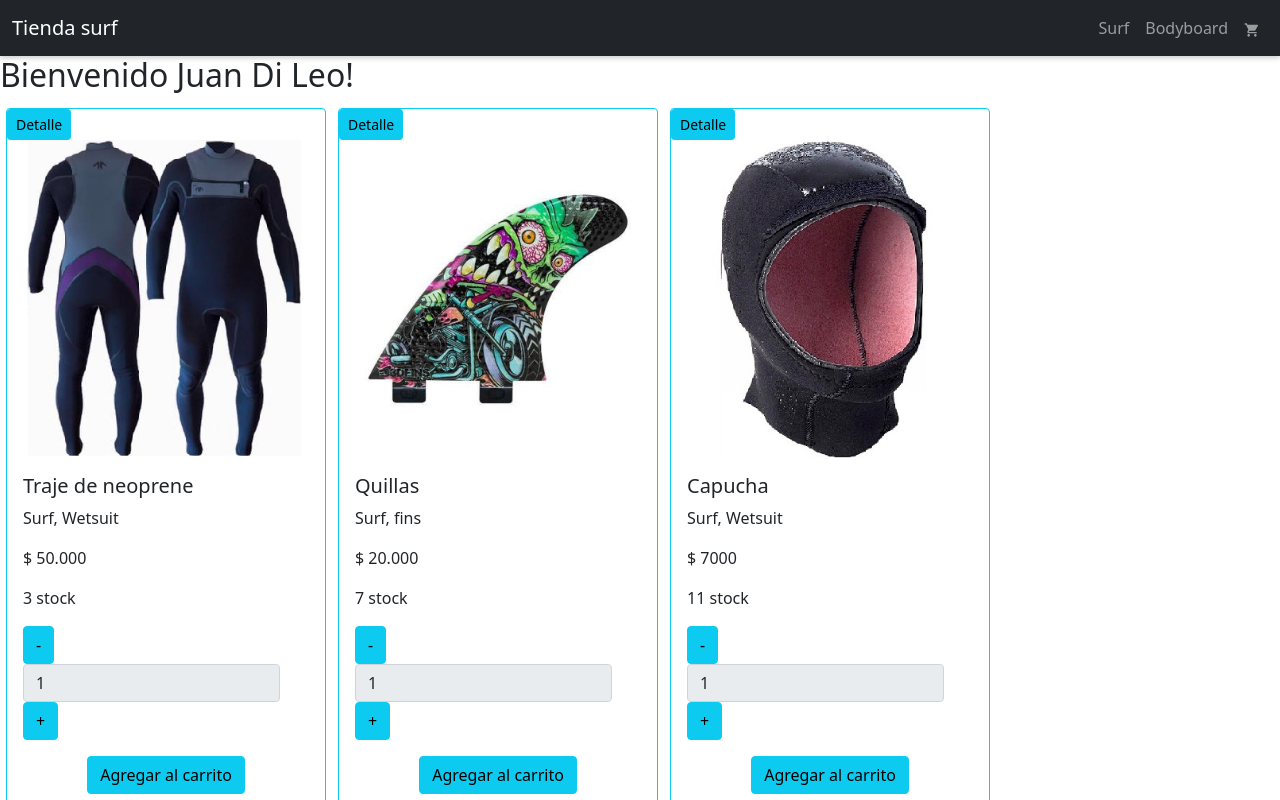
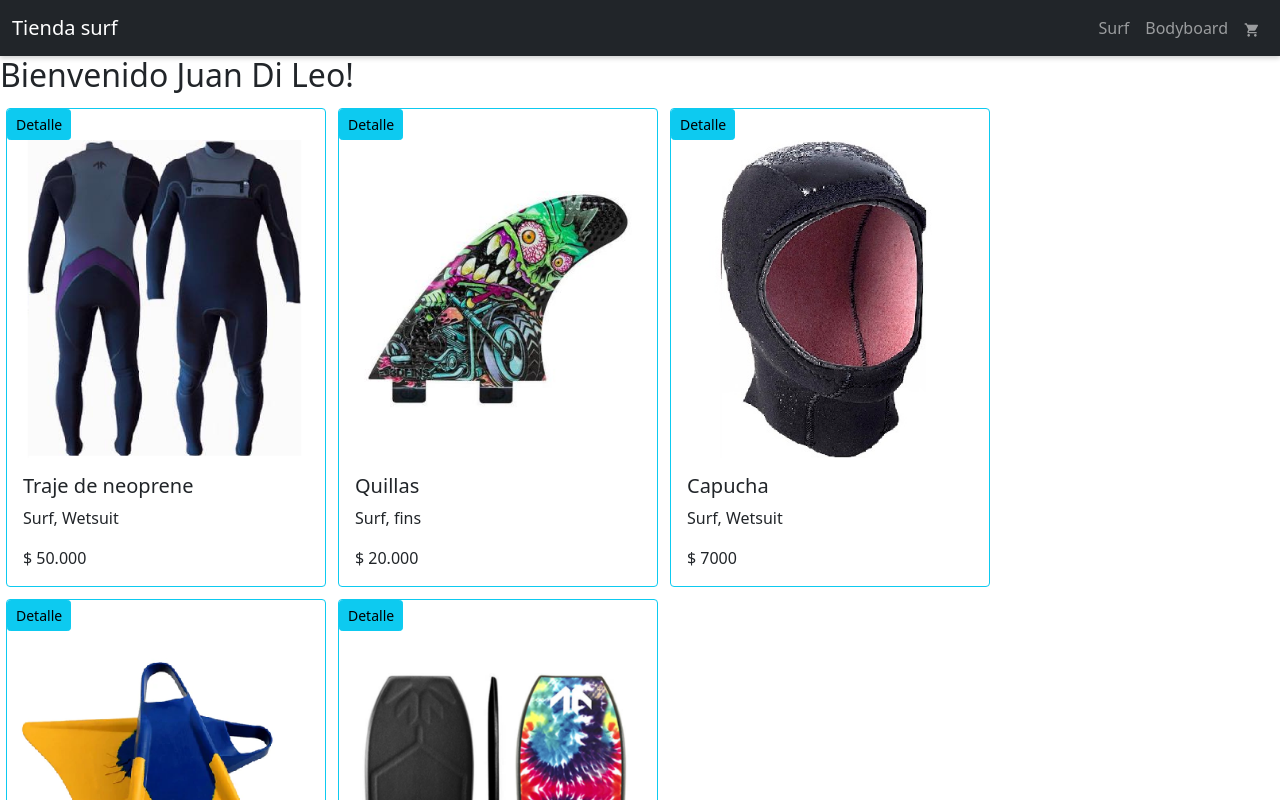
Before and after one commit to juanfedileo/proyecto-coder, a React (Create React App) app: page / in a window 1280 px wide. Shown: the top 800 px of the page. Built offline with nearby package versions, Linux system fonts and the light colour scheme.

Commit message:
sin count

```diff
--- a/src/components/Item.js
+++ b/src/components/Item.js
@@ -16,8 +16,6 @@ const Item = (props) => {
         <Card.Text>{props.product.categor.join(', ')}</Card.Text>
         <Card.Text>{'$ '+props.product.price.toLocaleString('es')}</Card.Text>
 
-        <ItemCount stock={stock} setStock={setStock}/>
-
         </Card.Body>
     </Card>
   )
```
